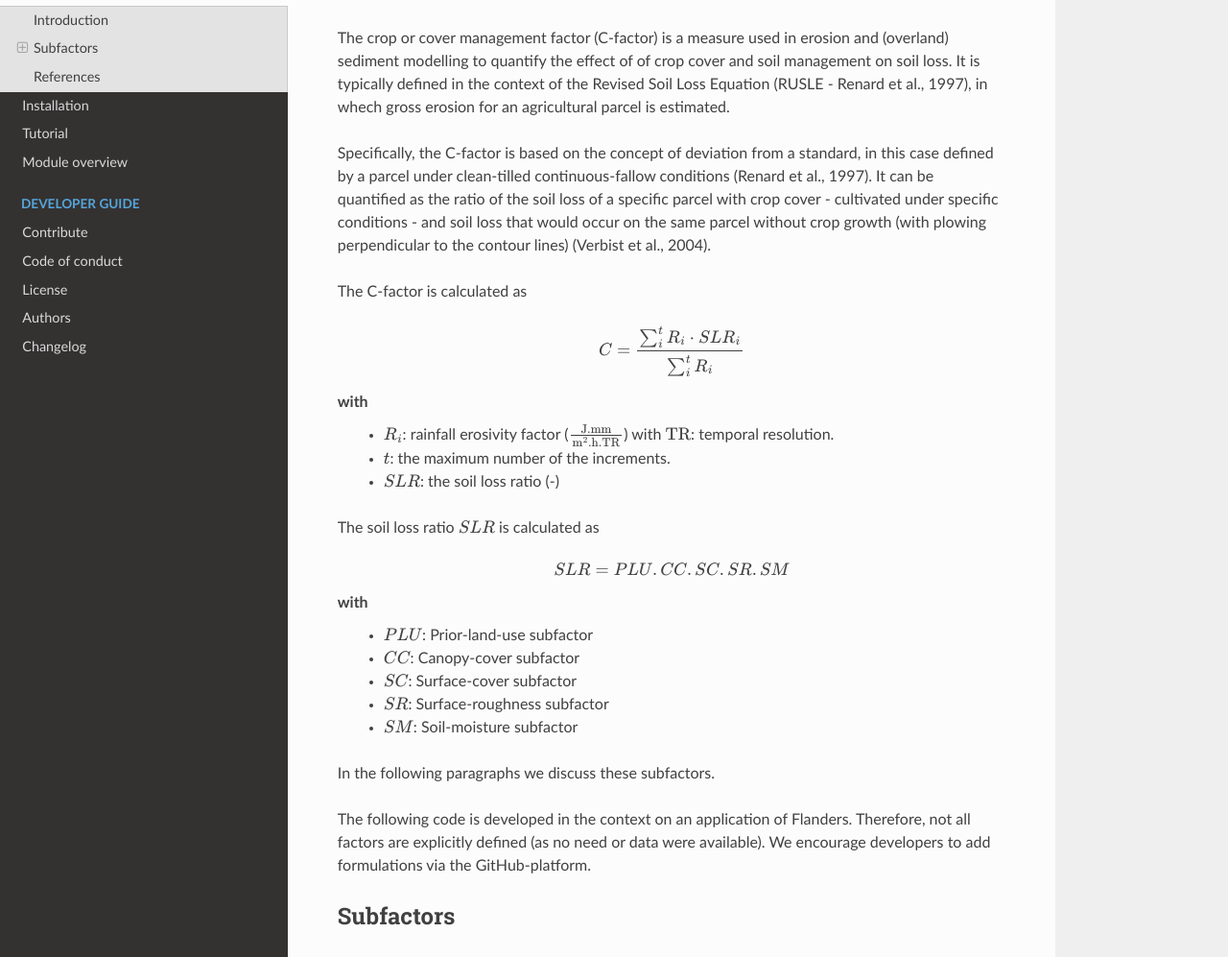
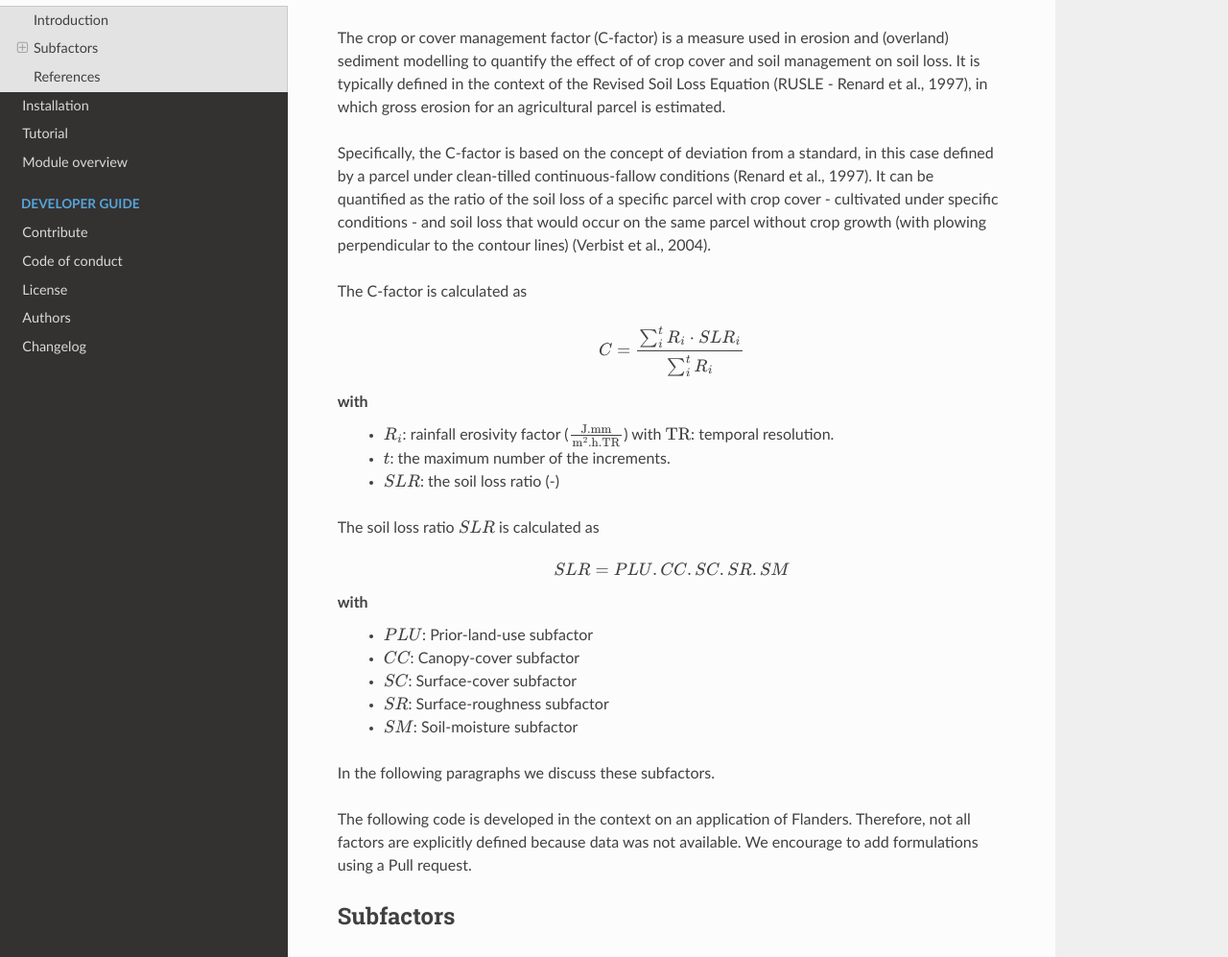
Before and after one commit to watem-sedem/cfactor, a Sphinx documentation site: the page built from docs/cfactor.rst, in a window 1280 px wide and 1400 px high. Shown: the part 188-1185 px from the top of the window at 96% size. Built offline with Sphinx 7.4.7 and the Read the Docs theme 2.0.0, drawn with Linux system fonts in a browser that asks for light colours.

Commit message:
Fix typos

```diff
--- a/docs/cfactor.rst
+++ b/docs/cfactor.rst
@@ -9,7 +9,7 @@ Introduction
 The crop or cover management factor (C-factor)  is a measure used in erosion and
 (overland) sediment modelling to quantify the effect of of crop cover and soil management
 on soil loss. It is typically defined in the context of the Revised Soil Loss Equation
-(RUSLE - Renard et al., 1997), in whech gross erosion for an agricultural parcel is
+(RUSLE - Renard et al., 1997), in which gross erosion for an agricultural parcel is
 estimated.
 
 Specifically, the C-factor is based on the concept of deviation
@@ -47,9 +47,8 @@ In the following paragraphs we discuss these subfactors.
 .. note::
 
 The following code is developed in the context on an application of Flanders.
-Therefore, not all factors are explicitly defined (as no need or data were
-available). We encourage developers to add formulations via the
-GitHub-platform.
+Therefore, not all factors are explicitly defined because data was not available.
+We encourage to add formulations using a Pull request.
 
 .. _subfactors:
 
```
